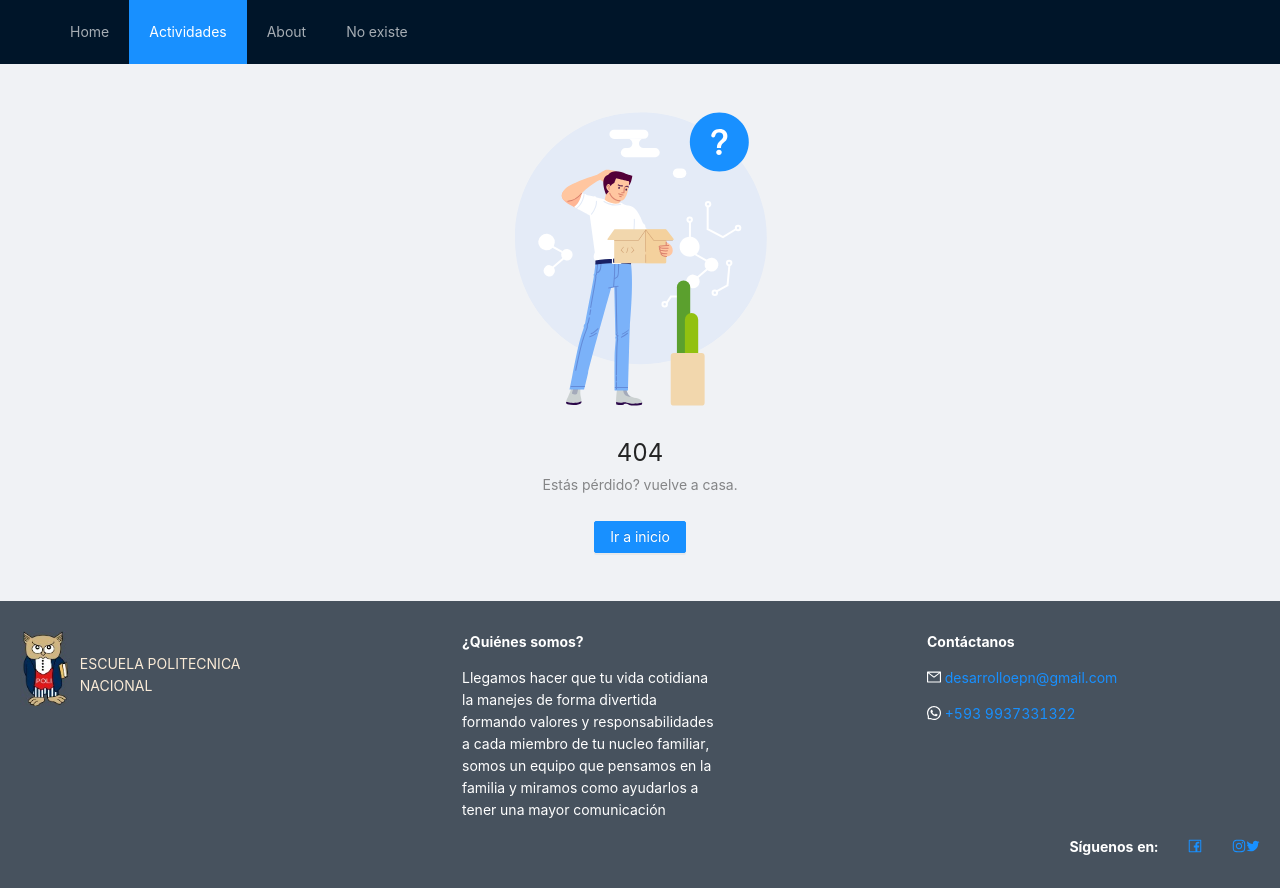
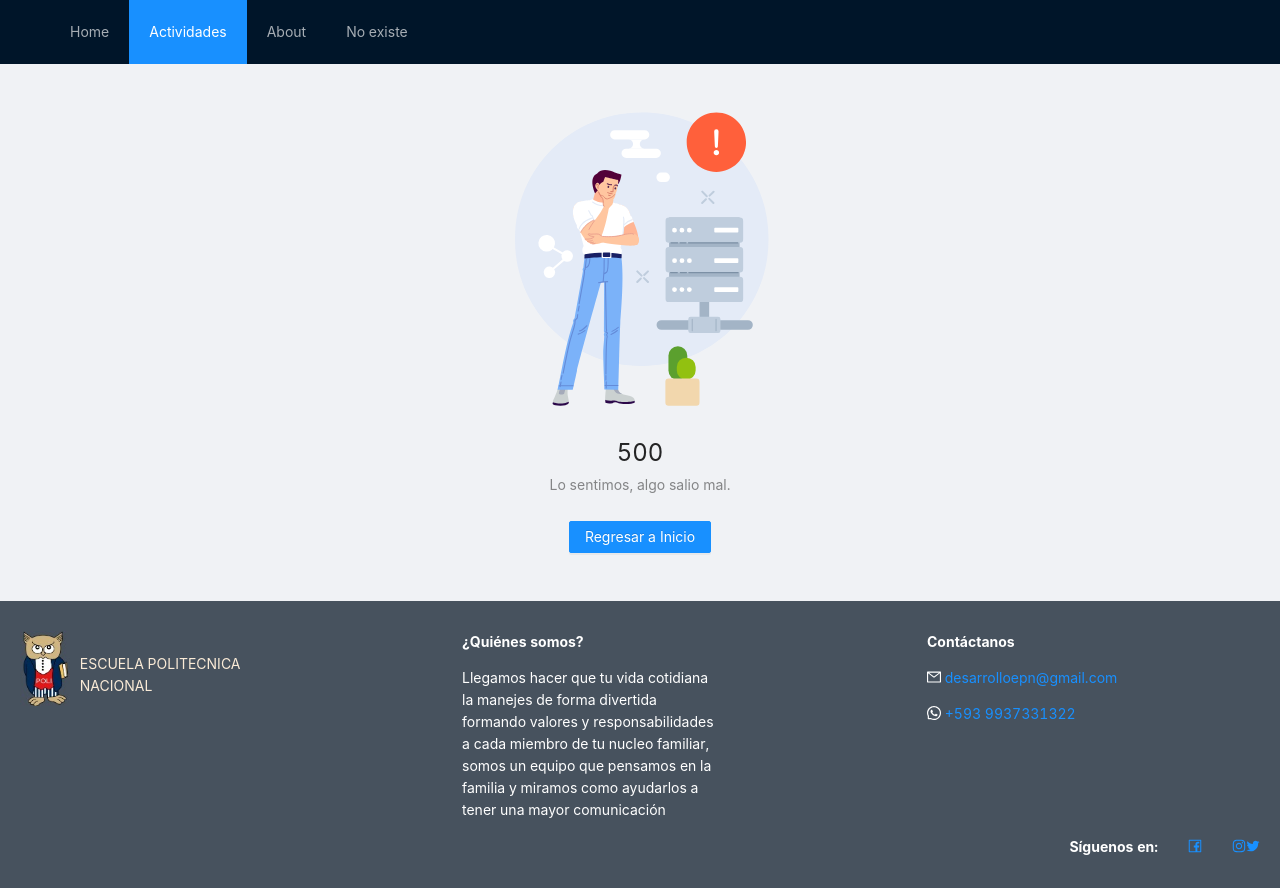
Before and after one commit to DDI-ESFOT/proyecto-semestre-2020b-grupo-3-actividades-en-casa, a React (Create React App) app: page /notexist in a window 1280 px wide. Built offline with nearby package versions, Linux system fonts and the light colour scheme.

Commit message:
Mejoramiento diseño

```diff
--- a/src/pages/NotFoundPage.js
+++ b/src/pages/NotFoundPage.js
@@ -6,12 +6,12 @@ import { Link } from "react-router-dom";
 const NotFoundPage = () => {
   return (
     <Result
-      status="404"
-      title="404"
-      subTitle="Estás pérdido? vuelve a casa."
+      status="500"
+      title="500"
+      subTitle="Lo sentimos, algo salio mal."
       extra={
         <Button type="primary">
-          <Link to={Routes.HOME}>Ir a inicio</Link>
+          <Link to={Routes.HOME}>Regresar a Inicio</Link>
         </Button>
       }
     />
```
